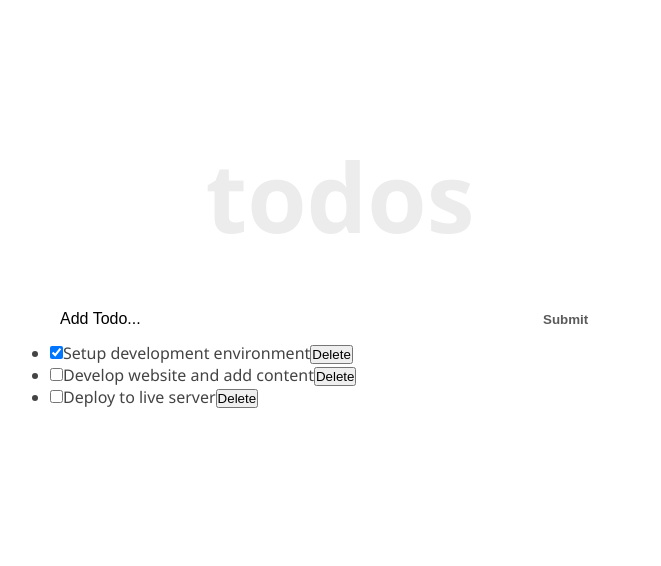
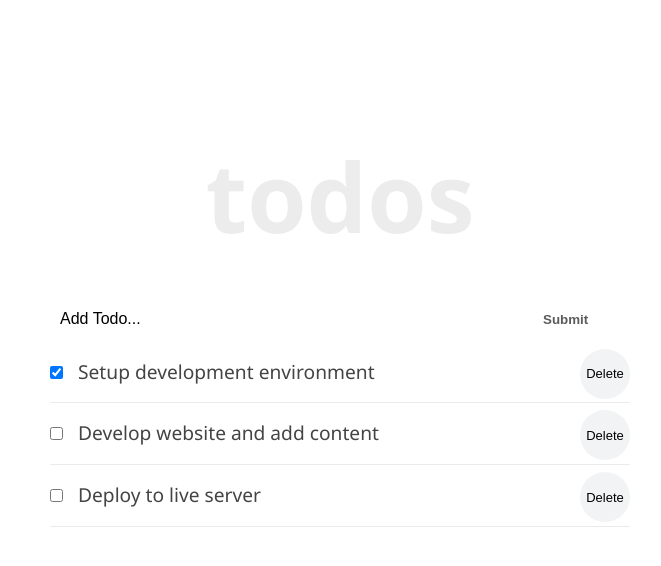
Before and after one commit to KanzaTahreem/React-Todo, a React (Create React App) app: page / in a window 1280 px wide. Shown: the top 566 px of the page, without its empty margins (300-961 px from the left). Built offline with nearby package versions, Linux system fonts and the light colour scheme.

Commit message:
Add styles using CSS module

```diff
--- a/src/components/TodoItem.js
+++ b/src/components/TodoItem.js
@@ -1,12 +1,14 @@
 import React from 'react';
+import styles from './TodoItem.module.css';
 
 /* eslint-disable */
 class TodoItem extends React.Component {
   render() {
     return (
-      <li>
+      <li className={styles.item}>
         <input
           type="checkbox"
+          className={styles.checkbox}
           checked={this.props.todo.completed}
           onChange={() => this.props.handleChangeProps(this.props.todo.id)}
         />
--- /dev/null
+++ b/src/components/TodoItem.module.css
@@ -0,0 +1,23 @@
+.item {
+  font-size: 1.2rem;
+  list-style-type: none;
+  padding: 17px 0;
+  border-bottom: 1px solid #eaeaea;
+}
+
+.checkbox {
+  margin-right: 15px;
+}
+
+.item button {
+  font-size: 13px;
+  background: #f1f3f4;
+  border: none;
+  cursor: pointer;
+  float: right;
+  outline: none;
+  border-radius: 100px;
+  height: 50px;
+  width: 50px;
+  margin: -10px 0 0 10px;
+}
```
